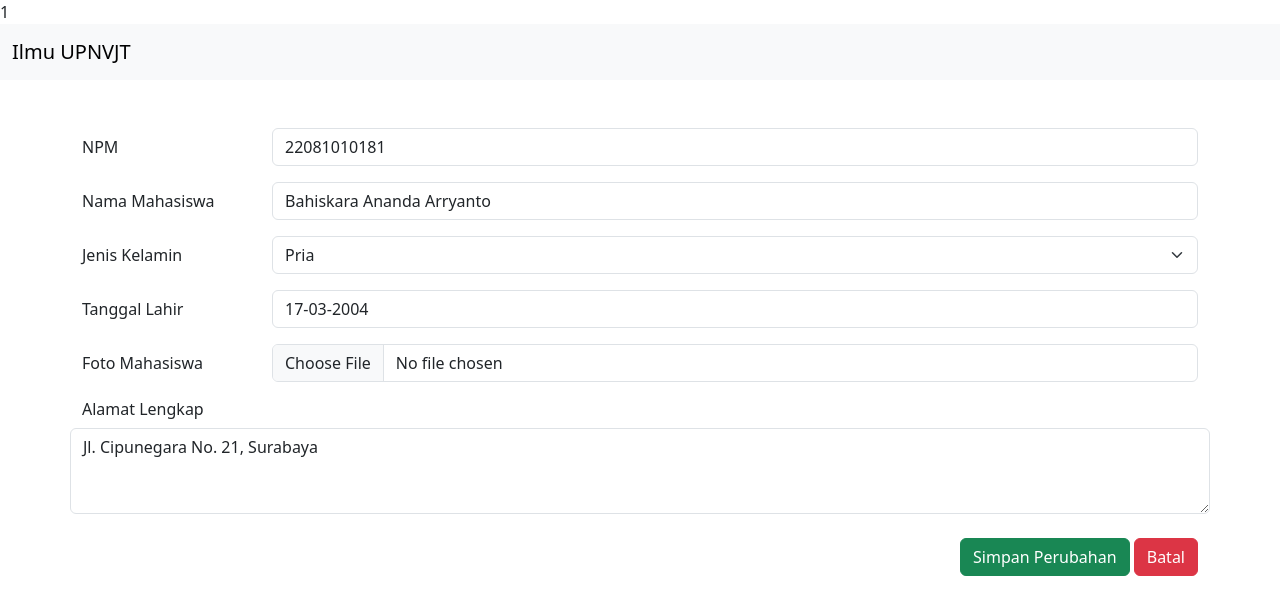
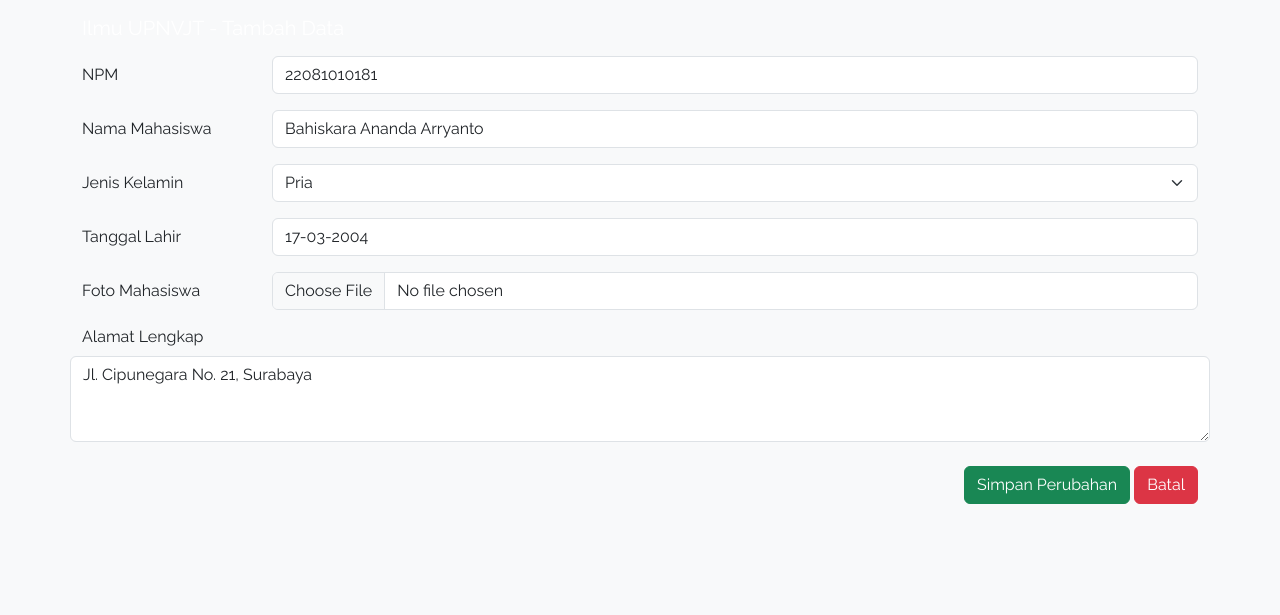
Before and after one commit to kyrozepto/ilmu2.0, a PHP site: page /kelola.php?ubah=1 in a window 1280 px wide. Shown: the top 615 px of the page. Run offline with PHP 8.4, Linux system fonts and the light colour scheme; data comes from the database, SQL or seed files in the repository.

Commit message:
Update kelola.php

```diff
--- a/kelola.php
+++ b/kelola.php
@@ -13,7 +13,7 @@
 
 		if(isset($_GET['ubah'])){
 			$id_mahasiswa = $_GET['ubah'];
-			echo $id_mahasiswa;
+			// echo $id_mahasiswa;
 
 			$query = "SELECT * FROM mahasiswa WHERE id_mahasiswa = '$id_mahasiswa';";
 			$sql = mysqli_query($conn, $query);
@@ -32,23 +32,33 @@
 
 <html>
 <head>
+    <link rel="apple-touch-icon" sizes="180x180" href="favicon_io/apple-touch-icon.png">
+    <link rel="icon" type="image/png" sizes="32x32" href="favicon_io/favicon-32x32.png">
+    <link rel="icon" type="image/png" sizes="16x16" href="favicon_io/favicon-16x16.png">
+    <link rel="manifest" href="favicon_io/site.webmanifest">
 	<meta charset="utf-8">
+    <meta name="viewport" content="width=device-width, initial-scale=1.0">
 	<!--Bottstrap-->
 	<link href="css/bootstrap.min.css" rel="stylesheet">
 	<script src="js/bootstrap.bundle.min.js"> </script>
-
 	<link rel="stylesheet" href="fontawesome/css/fontawesome.min.css">
+	<link rel="stylesheet" href="https://fonts.googleapis.com/css?family=Raleway:300,400,500,700&display=swap">
+    <!-- Custom Styles -->
+    <style>
+        body {
+            background-color: #f8f9fa; /* Light Gray Background */
+            font-family: 'Raleway', sans-serif; /* Raleway font */
+        }
+	</style>
 
 	<title>Ilmu UPNVJT</title>
 </head>
 <body>
-	<nav class="navbar navbar-light bg-light mb-5">
-	  <div class="container-fluid">
-	    <a class="navbar-brand" href="#">
-	      Ilmu UPNVJT
-	    </a>
-	  </div>
-	</nav>
+	<nav class="navbar navbar-expand-lg navbar-dark">
+        <div class="container">
+            <a class="navbar-brand" href="#">Ilmu UPNVJT - Tambah Data</a>
+        </div>
+    </nav>
 		<div class="container">
 			<form method="POST" action="proses.php" enctype="multipart/form-data">
 				<input type="hidden" value="<?php echo $id_mahasiswa; ?>" name="id_mahasiswa">
```
